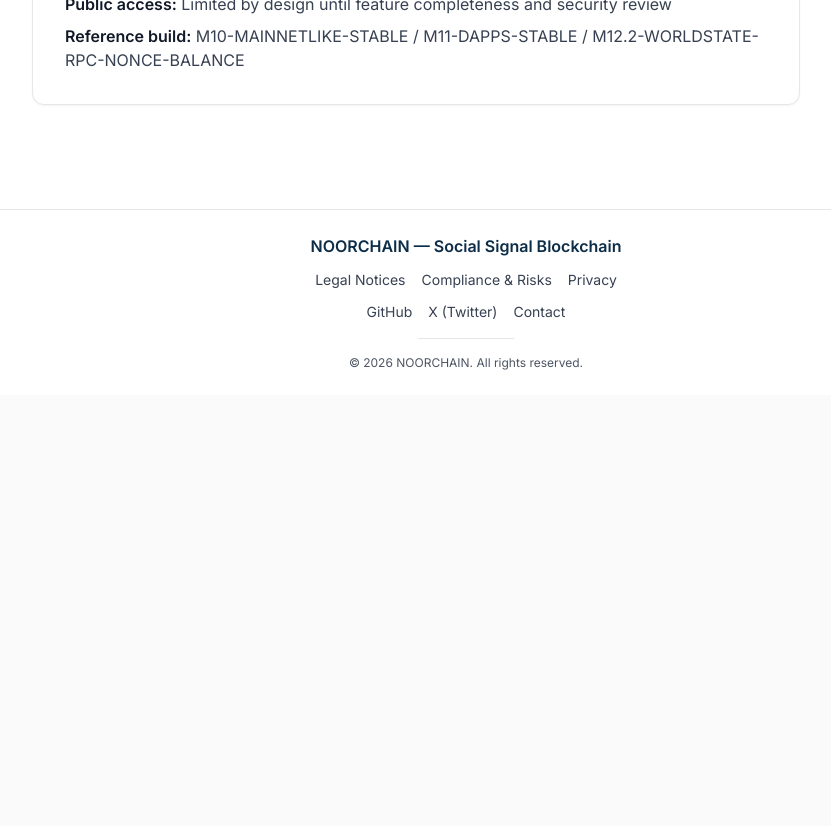
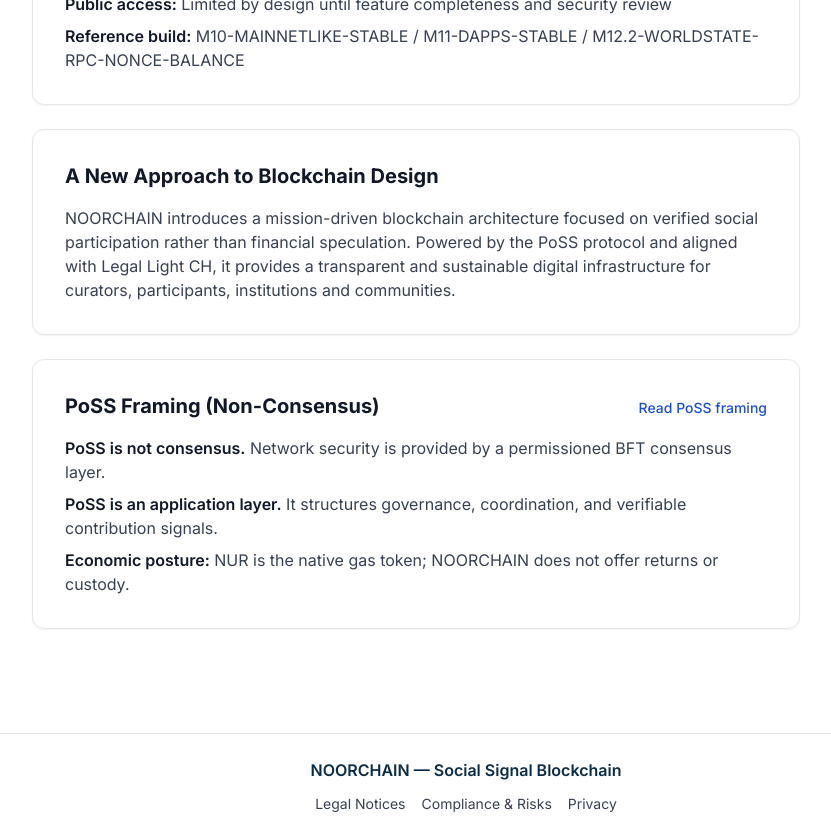
Before and after one commit to noorfinances-eng/noorchain-core, a Next.js app in the folder site/: page / in a window 1280 px wide. Shown: the part 780-1606 px from the top of the page, without its empty margins (174-1005 px from the left). Before the commit the page ends 1175 px from the top, so only its background shows below. Built offline with nearby package versions, Linux system fonts and the light colour scheme.

Commit message:
Update page.tsx

```diff
--- a/site/app/page.tsx
+++ b/site/app/page.tsx
@@ -59,10 +59,11 @@ export default function HomePage() {
         </div>
       </section>
 
-      {/* CURRENT PROJECT STATUS — factual, dated */}
+      {/* STATUS + INTRO + PoSS FRAMING — grouped for consistent spacing and visual rhythm */}
       <section className="container py-10 md:py-14">
-        <div className="max-w-3xl">
-          <div className="rounded-xl border border-gray-200 bg-white p-6 md:p-8 shadow-sm transition-all duration-200 hover:shadow-md hover:-translate-y-0.5">
+        <div className="max-w-3xl space-y-6">
+          {/* CURRENT PROJECT STATUS — factual, dated */}
+          <div className="rounded-xl border border-gray-200 bg-white p-6 md:p-8 shadow-sm">
             <div className="flex flex-col sm:flex-row sm:items-baseline sm:justify-between gap-2 mb-4">
               <h2 className="text-lg sm:text-xl font-bold text-gray-900">
                 Current Project Status
@@ -100,6 +101,52 @@ export default function HomePage() {
               </li>
             </ul>
           </div>
+
+          {/* INTRO — boxed, same dimensions as status */}
+          <div className="rounded-xl border border-gray-200 bg-white p-6 md:p-8 shadow-sm">
+            <h2 className="text-lg sm:text-xl font-bold text-gray-900 mb-4">
+              A New Approach to Blockchain Design
+            </h2>
+
+            <p className="text-sm sm:text-base text-gray-700 leading-relaxed">
+              NOORCHAIN introduces a mission-driven blockchain architecture
+              focused on verified social participation rather than financial
+              speculation. Powered by the PoSS protocol and aligned with Legal
+              Light CH, it provides a transparent and sustainable digital
+              infrastructure for curators, participants, institutions and
+              communities.
+            </p>
+          </div>
+
+          {/* PoSS framing — minimal, home-level, links to /poss */}
+          <div className="rounded-xl border border-gray-200 bg-white p-6 md:p-8 shadow-sm">
+            <div className="flex flex-col sm:flex-row sm:items-baseline sm:justify-between gap-2 mb-4">
+              <h2 className="text-lg sm:text-xl font-bold text-gray-900">
+                PoSS Framing (Non-Consensus)
+              </h2>
+              <a
+                href="/poss"
+                className="text-sm font-medium text-blue-700 hover:text-blue-900 transition"
+              >
+                Read PoSS framing
+              </a>
+            </div>
+
+            <ul className="text-sm sm:text-base text-gray-700 leading-relaxed space-y-2">
+              <li>
+                <span className="font-semibold text-gray-900">PoSS is not consensus.</span>{" "}
+                Network security is provided by a permissioned BFT consensus layer.
+              </li>
+              <li>
+                <span className="font-semibold text-gray-900">PoSS is an application layer.</span>{" "}
+                It structures governance, coordination, and verifiable contribution signals.
+              </li>
+              <li>
+                <span className="font-semibold text-gray-900">Economic posture:</span>{" "}
+                NUR is the native gas token; NOORCHAIN does not offer returns or custody.
+              </li>
+            </ul>
+          </div>
         </div>
       </section>
     </main>
```
